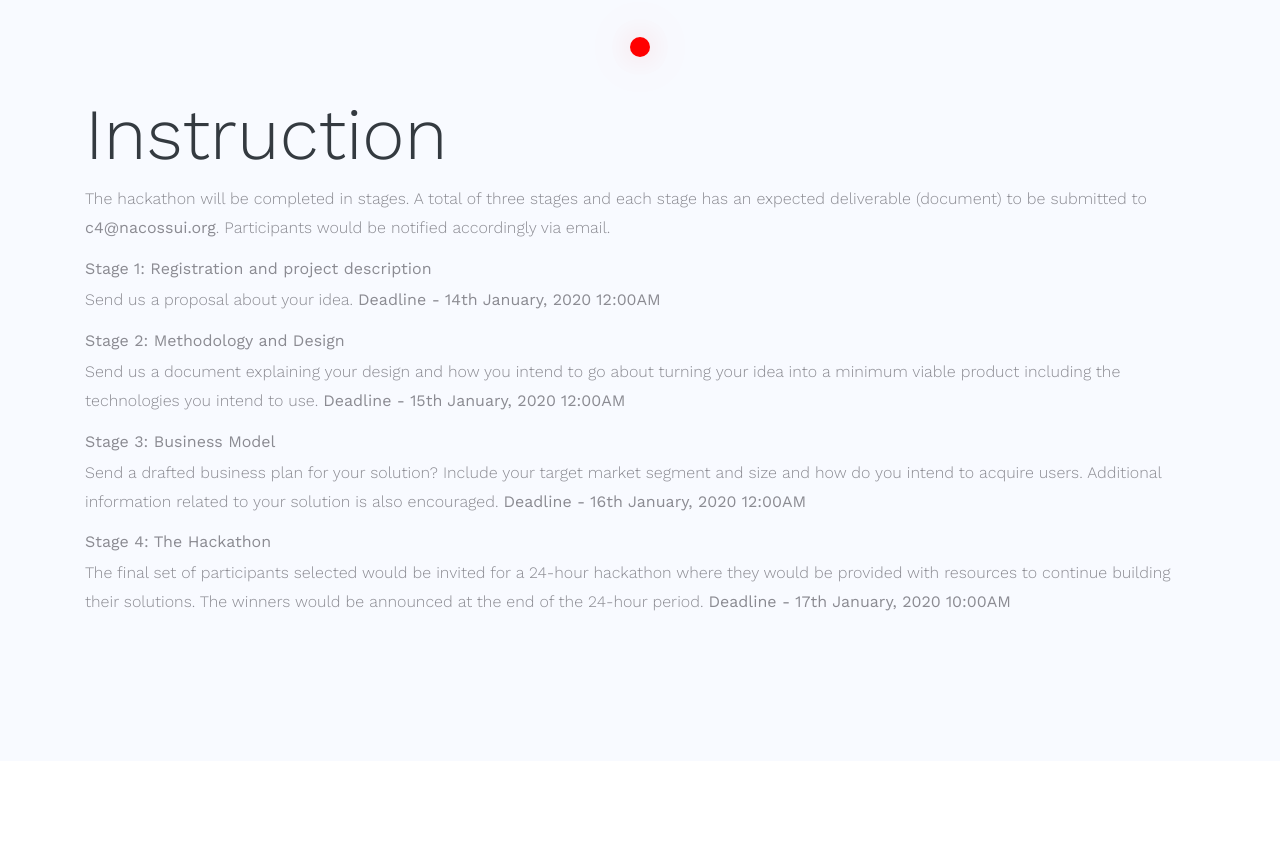
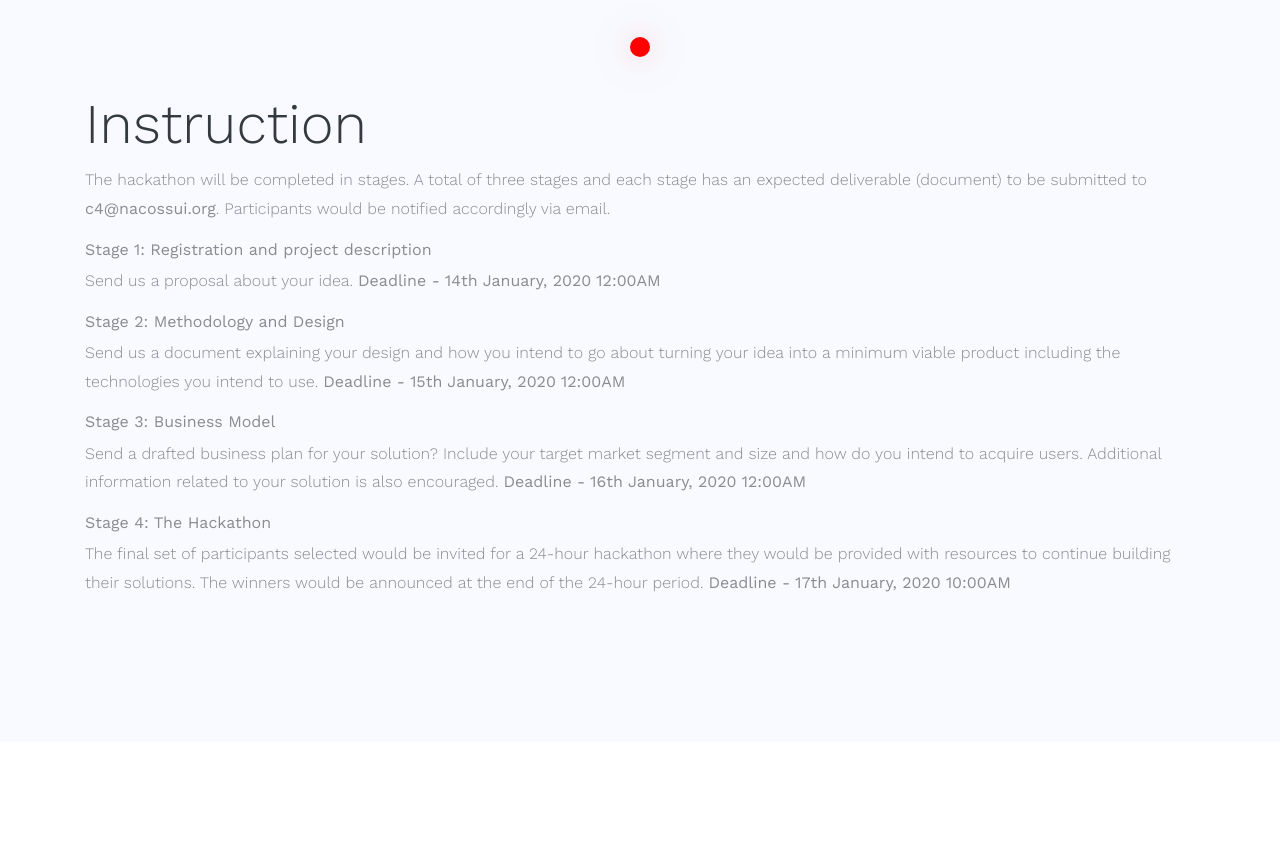
Before and after one commit to femiayodeji/c4, a website: page index.html in a window 1280 px wide. Shown: the part 1865-2732 px from the top of the page. Drawn offline with nearby package versions, Linux system fonts and the light colour scheme; animation ran at ten frames a second; files whose address does not match are found by name.

Commit message:
add information

```diff
--- a/index.html
+++ b/index.html
@@ -111,7 +111,7 @@
 
         <div class="row ftco-animate">
           <div class="col-md-12">
-            <h3 class="display-3 text-dark">Instruction</h3>
+            <h3 class="display-4 text-dark">Instruction</h3>
             <p>
               The hackathon will be completed in stages. A total of three stages and each stage has an expected deliverable (document) to be submitted to <strong>c4@nacossui.org</strong>. Participants would be notified accordingly via email.
             </p>
```
